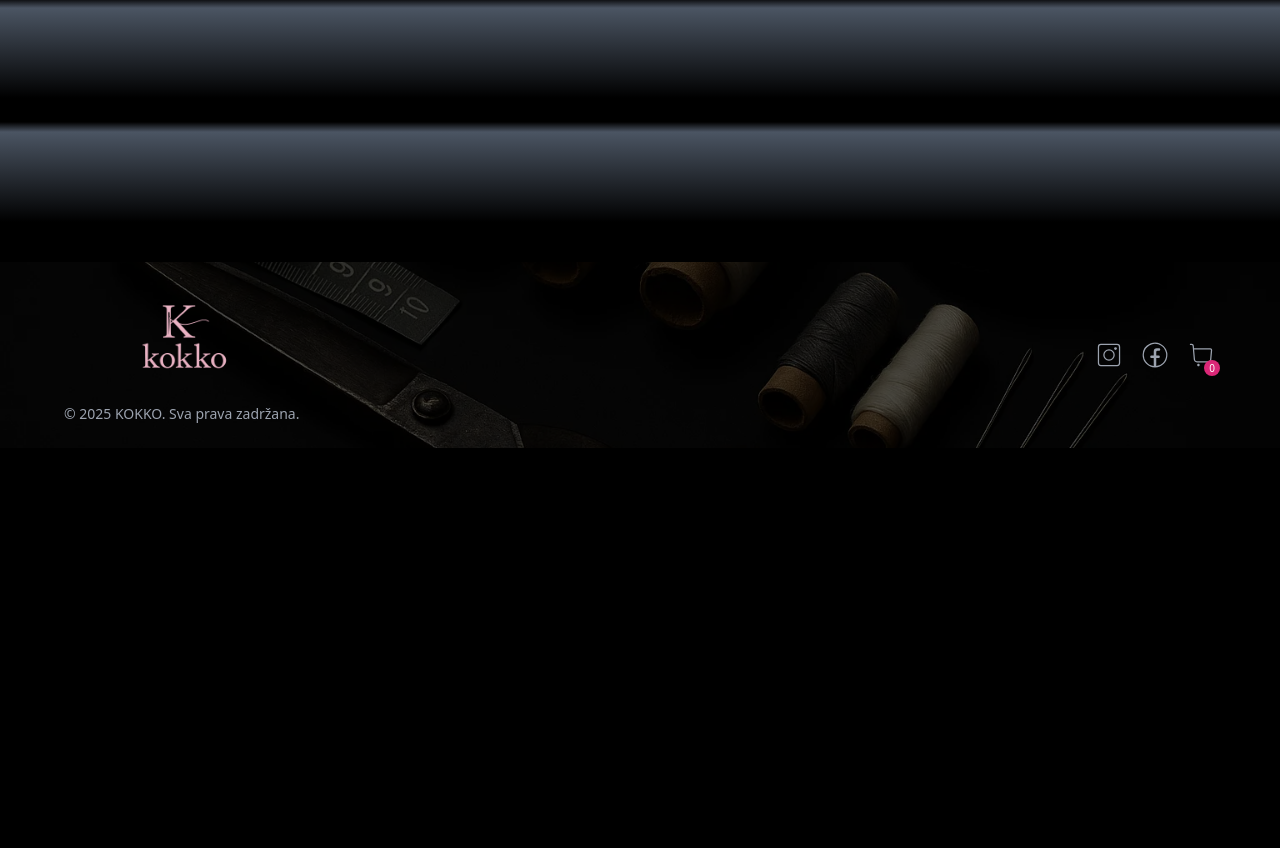
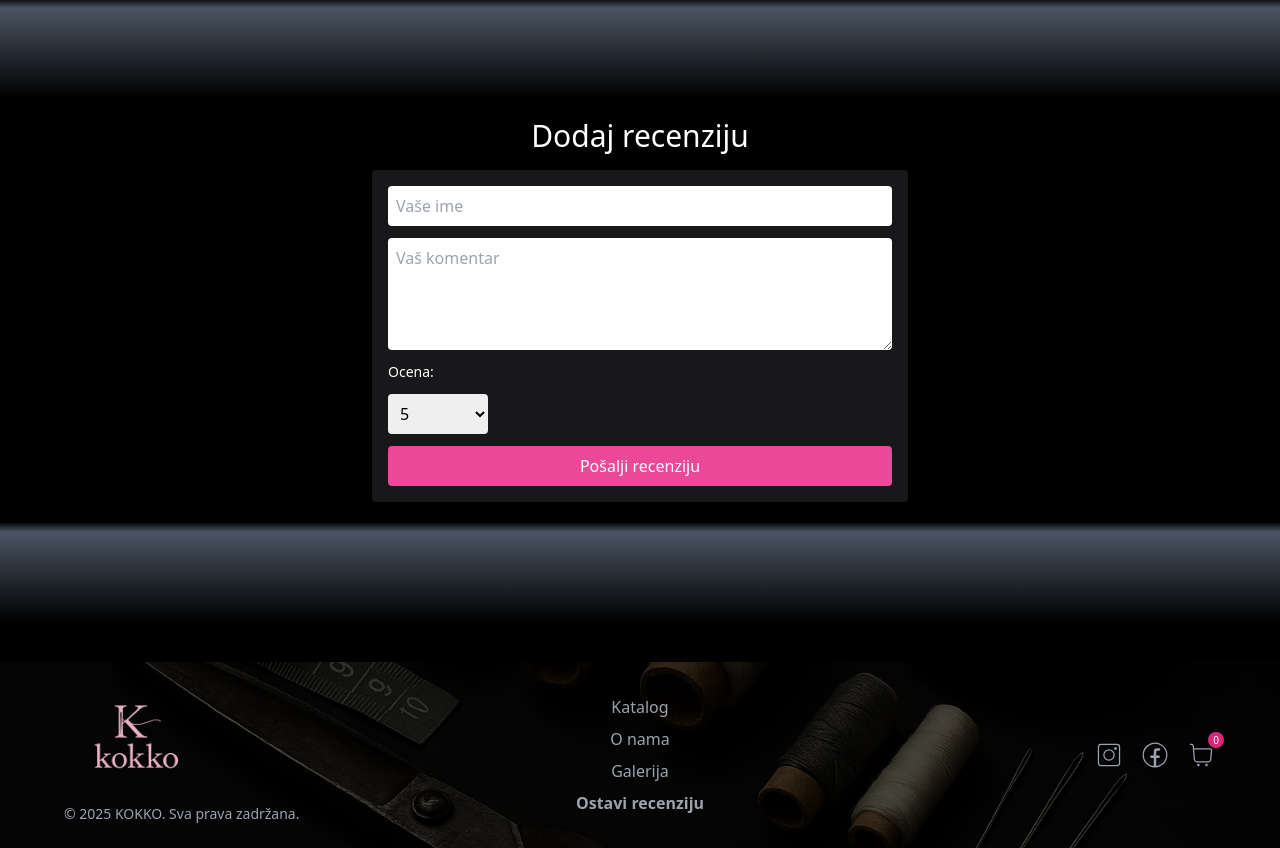
Before and after one commit to BokeeJ/kokko, a React (Vite) app: page /dodajRecenziju in a window 1280 px wide. Shown: the part 223-1071 px from the top of the page. Before the commit the page ends 800 px from the top, so only its background shows below. Built offline with nearby package versions, Linux system fonts and the light colour scheme.

Commit message:
finished

```diff
--- a/src/App.jsx
+++ b/src/App.jsx
@@ -3,6 +3,7 @@ import MiniBar from "./Components/MiniBar";
 import Footer from "./Components/Footer";
 import Header from "./Components/Header";
 import ScrollControl from "./services/ScrollControl";
+import DefaultTopScroll from "./services/DefaultTopScroll";
 import { useEffect, useRef, useState } from "react";
 import { Outlet } from "react-router-dom";
 import ScrollToTop from "./services/ScrollToTop";
@@ -73,6 +74,7 @@ function App() {
 
       {/* Sadržaj stranica */}
       <div>
+        <DefaultTopScroll />
         <Outlet context={{ brojac, setBrojac }} />
       </div>
 
--- a/src/Components/Footer.jsx
+++ b/src/Components/Footer.jsx
@@ -1,45 +1,52 @@
-import { CiInstagram, CiFacebook, CiShoppingCart } from "react-icons/ci";
+import { CiInstagram, CiFacebook, CiShoppingCart, CiMail } from "react-icons/ci";
 import { Link } from "react-router-dom";
-import { CiMail } from "react-icons/ci";
-
 
 function Footer(props) {
-
     return (
         <footer
             className="w-full text-gray-400 p-6 lg:mt-10 bg-cover bg-center relative"
             style={{ backgroundImage: "url('/black2.webp')" }}
         >
             <div className="absolute inset-0 bg-black/70"></div>
-            <div className="relative max-w-6xl mx-auto flex flex-col md:flex-row justify-between items-center gap-4">
+            <div className="relative max-w-6xl mx-auto grid grid-cols-1 md:grid-cols-3 gap-6 items-center">
 
-                {/* Leva strana */}
-                <div className="text-center md:text-left flex flex-col justify-center items-center">
-                    <img src="/2.png" alt="logoKokko" className="w-[140px] h-[110px] object-contain mx-auto md:mx-0" />
+                {/* Logo i copyright */}
+                <div className="text-center md:text-left">
+                    <img
+                        src="/2.png"
+                        alt="logoKokko"
+                        className="w-[140px] h-[110px] object-contain mx-auto md:mx-0"
+                    />
                     <p className="text-sm mt-2">© 2025 KOKKO. Sva prava zadržana.</p>
-
                 </div>
 
+                {/* Navigacija / linkovi */}
+                <div className="flex flex-col items-center text-center gap-2">
+                    <Link to="/katalog" className="hover:text-pink-400 transition">Katalog</Link>
+                    <Link to="/oMeni" className="hover:text-pink-400 transition">O nama</Link>
+                    <Link to="/galerija" className="hover:text-pink-400 transition">Galerija</Link>
+                    <Link to="/dodajRecenziju" className="hover:text-pink-400 transition font-semibold">Ostavi recenziju</Link>
+                </div>
 
-
-
-
-                {/* Desna strana - društvene mreže */}
-                <div className="flex gap-4">
-
-                    <a href="https://www.instagram.com/kokko.design" target="_blank" rel="noopener noreferrer">
+                {/* Društvene mreže i korpa */}
+                <div className="flex justify-center md:justify-end gap-4 relative">
+                    <a
+                        href="https://www.instagram.com/kokko.design"
+                        target="_blank"
+                        rel="noopener noreferrer"
+                    >
                         <CiInstagram className="text-3xl hover:text-pink-400 transition" />
                     </a>
                     <a href="#">
                         <CiFacebook className="text-3xl hover:text-pink-400 transition" />
                     </a>
-
                     <Link to='/korpa'>
                         <CiShoppingCart className='text-3xl hover:text-pink-400 transition' />
                     </Link>
-                    <p className='text-white absolute text-[10px] ml-[110px] mt-5  w-4 h-4 flex justify-center items-center bg-pink-600 rounded-full'>{props.brojac}</p>
+                    <p className='text-white absolute -right-2 -top-2 text-[10px] w-4 h-4 flex justify-center items-center bg-pink-600 rounded-full'>
+                        {props.brojac}
+                    </p>
                 </div>
-
             </div>
         </footer>
     );
--- /dev/null
+++ b/src/pages/DodajRecenziju.jsx
@@ -0,0 +1,79 @@
+import React, { useState } from 'react'
+
+function DodajRecenziju() {
+    const [forma, setForma] = useState({ ime: '', komentar: '', ocena: 5 })
+    const [poruka, setPoruka] = useState('')
+    const [loading, setLoading] = useState(false)
+
+    const handleSubmit = (e) => {
+        e.preventDefault()
+        setLoading(true)
+
+        fetch('https://kokko-backend.onrender.com/api/recenzije', {
+            method: 'POST',
+            headers: { 'Content-Type': 'application/json' },
+            body: JSON.stringify(forma)
+        })
+            .then(res => res.json())
+            .then(data => {
+                if (data.success) {
+                    setPoruka('✅ Hvala na recenziji!')
+                    setForma({ ime: '', komentar: '', ocena: 5 })
+                } else {
+                    setPoruka('❌ Došlo je do greške.')
+                }
+            })
+            .catch(() => setPoruka('❌ Server greška.'))
+            .finally(() => setLoading(false))
+    }
+
+    return (
+        <div className="p-5 max-w-xl mx-auto text-white">
+            <h2 className="text-3xl mb-4 text-center">Dodaj recenziju</h2>
+
+            <form onSubmit={handleSubmit} className="flex flex-col gap-3 bg-zinc-900 p-4 rounded">
+                <input
+                    type="text"
+                    name="ime"
+                    placeholder="Vaše ime"
+                    className="p-2 rounded text-black"
+                    value={forma.ime}
+                    onChange={e => setForma({ ...forma, ime: e.target.value })}
+                    required
+                />
+                <textarea
+                    name="komentar"
+                    placeholder="Vaš komentar"
+                    className="p-2 rounded text-black"
+                    rows={4}
+                    value={forma.komentar}
+                    onChange={e => setForma({ ...forma, komentar: e.target.value })}
+                    required
+                ></textarea>
+
+                <label className="text-sm">Ocena:</label>
+                <select
+                    name="ocena"
+                    className="p-2 rounded text-black w-[100px]"
+                    value={forma.ocena}
+                    onChange={e => setForma({ ...forma, ocena: e.target.value })}
+                >
+                    {[5, 4, 3, 2, 1].map((val) => (
+                        <option key={val} value={val}>{val}</option>
+                    ))}
+                </select>
+
+                <button
+                    type="submit"
+                    disabled={loading}
+                    className="bg-pink-500 hover:bg-pink-600 text-white py-2 px-4 rounded transition"
+                >
+                    {loading ? 'Slanje...' : 'Pošalji recenziju'}
+                </button>
+                {poruka && <p className="text-sm mt-2 text-center">{poruka}</p>}
+            </form>
+        </div>
+    )
+}
+
+export default DodajRecenziju
--- /dev/null
+++ b/src/pages/Recenzije.jsx
@@ -0,0 +1,57 @@
+import React, { useEffect, useState } from 'react'
+
+function Recenzije() {
+    const [recenzije, setRecenzije] = useState([])
+    const [prikaziSve, setPrikaziSve] = useState(false)
+
+    useEffect(() => {
+        fetch('https://kokko-backend.onrender.com/api/recenzije')
+            .then(res => res.json())
+            .then(data => setRecenzije(data))
+            .catch(err => console.error('Greška pri učitavanju:', err))
+    }, [])
+
+    const renderZvezdice = (broj) => {
+        return Array.from({ length: 5 }, (_, i) => (
+            <span key={i} className={i < broj ? 'text-yellow-400' : 'text-gray-500'}>
+                ★
+            </span>
+        ))
+    }
+
+    const recenzijeZaPrikaz = prikaziSve ? recenzije : recenzije.slice(0, 2)
+
+    return (
+        <div
+            className="p-5 max-w-2xl mx-auto text-white bg-cover bg-center rounded-xl"
+            style={{ backgroundImage: "url('/black2.webp')" }}
+        >
+            <div className="bg-black/70 p-6 rounded-xl">
+                <h2 className="text-3xl mb-4 text-center">Recenzije kupaca</h2>
+
+                <div className="space-y-4 mb-8">
+                    {recenzijeZaPrikaz.map((r, i) => (
+                        <div key={i} className="bg-zinc-800 p-4 rounded shadow">
+                            <p className="font-bold text-pink-400">{r.ime}</p>
+                            <div className="mb-1">{renderZvezdice(Number(r.ocena))}</div>
+                            <p>{r.komentar}</p>
+                        </div>
+                    ))}
+                </div>
+
+                {recenzije.length > 2 && (
+                    <div className="text-center">
+                        <button
+                            onClick={() => setPrikaziSve(!prikaziSve)}
+                            className="text-pink-400 hover:text-pink-200 underline"
+                        >
+                            {prikaziSve ? 'Zatvori recenzije' : 'Prikaži sve recenzije'}
+                        </button>
+                    </div>
+                )}
+            </div>
+        </div>
+    )
+}
+
+export default Recenzije
--- /dev/null
+++ b/src/services/DefaultTopScroll.jsx
@@ -0,0 +1,15 @@
+import { useEffect } from 'react'
+import { useLocation } from 'react-router-dom'
+
+function ScrollToTop() {
+    const { pathname } = useLocation()
+    console.log(pathname);
+
+    useEffect(() => {
+        window.scrollTo({ top: 0, behavior: 'smooth' })
+    }, [pathname])
+
+    return null
+}
+
+export default ScrollToTop
```
Also changed, not shown: src/main.jsx (+10 -0 lines), src/pages/Pocetna.jsx (+81 -90 lines).
